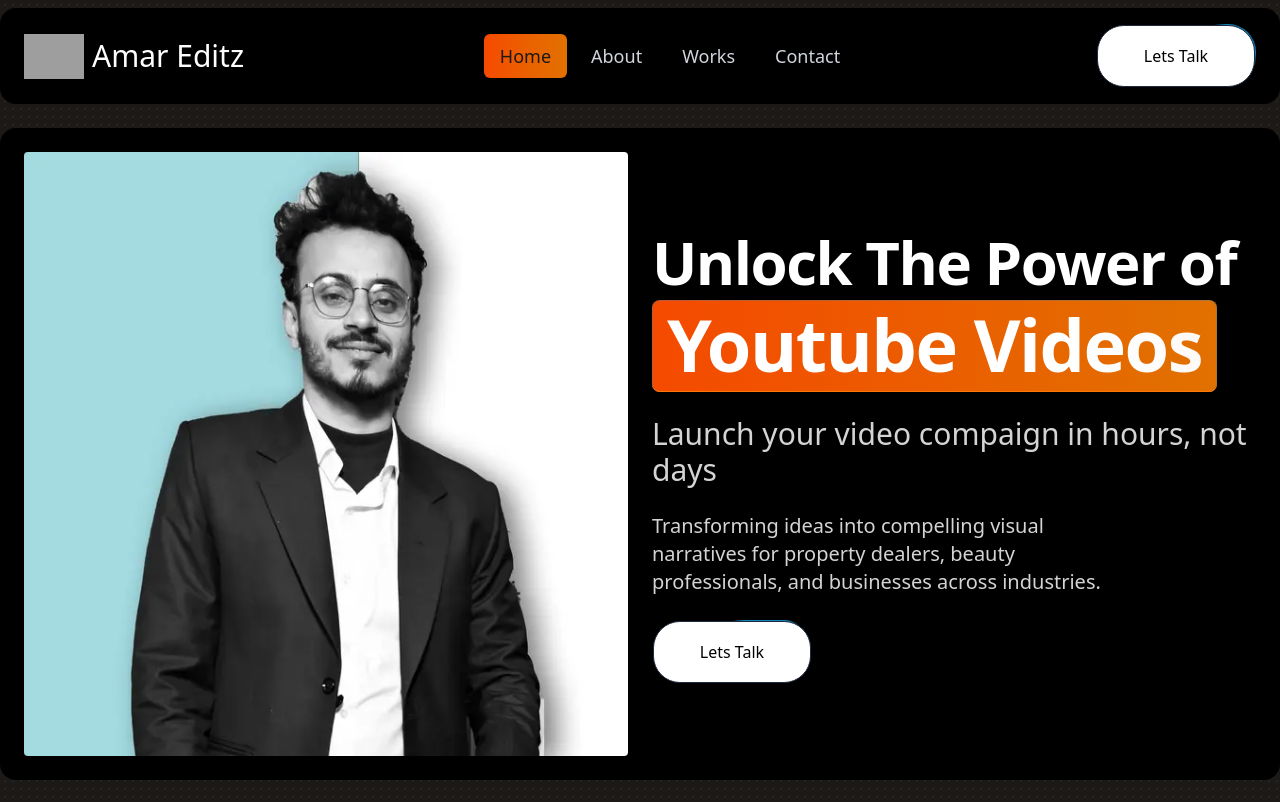
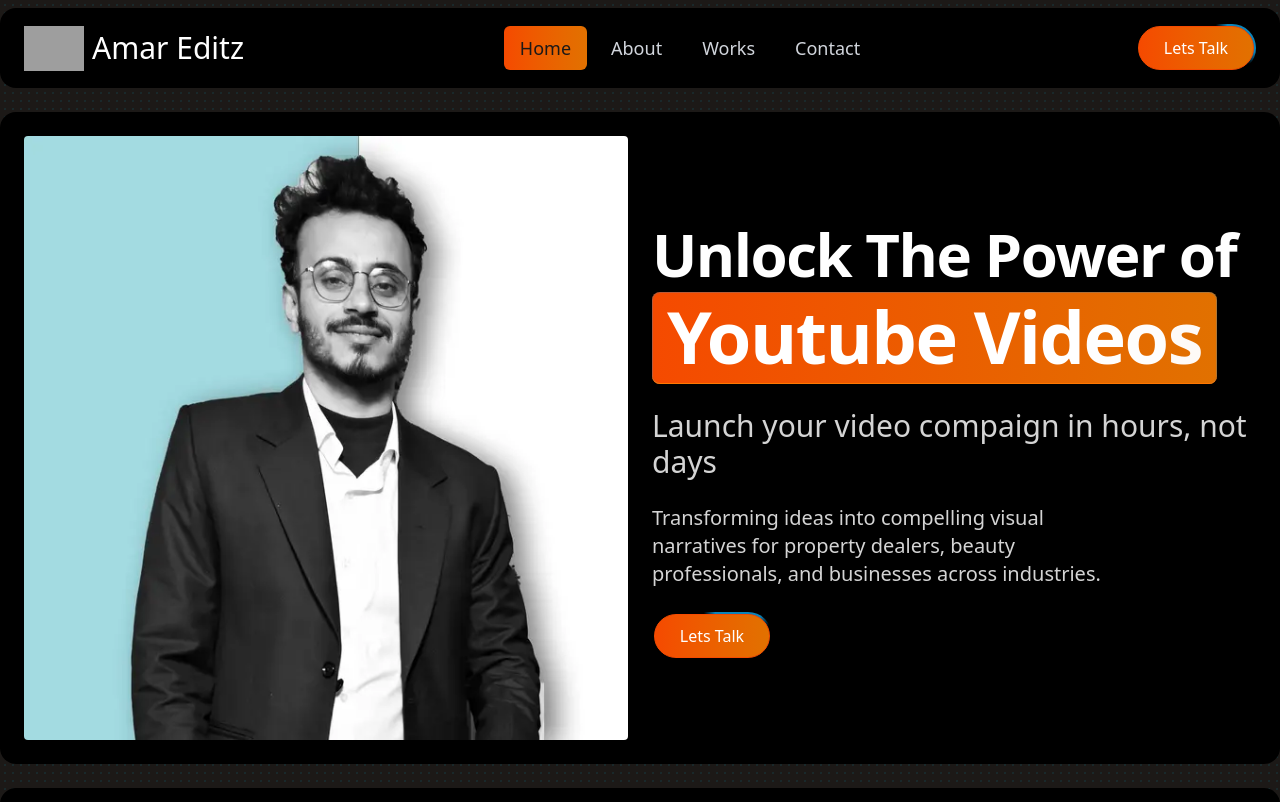
Before and after one commit to iamparmjeet/PortfolioAmarV2, a Next.js app: page / in a window 1280 px wide. Shown: the top 802 px of the page. Built offline with nearby package versions, Linux system fonts and the light colour scheme; grey boxes are pictures that could not be loaded.

Commit message:
Fixed Colors

```diff
--- a/src/components/lets-talk-btn.tsx
+++ b/src/components/lets-talk-btn.tsx
@@ -9,7 +9,7 @@ type ButtonProps = {
 
 export default function LetsTalkButton({ text, href }: ButtonProps) {
   return (
-    <Button borderRadius="1.75rem" className="relative z-10 bg-white text-black hover:bg-gray-100">
+    <Button borderRadius="1.75rem" className="relative z-10 ">
       <Link
         className="flex items-center justify-center h-full text-base font-medium "
         href={href || "/contact"}
--- a/src/components/ui/moving-border.tsx
+++ b/src/components/ui/moving-border.tsx
@@ -6,7 +6,7 @@ import {
   useMotionValue,
   useTransform,
 } from "motion/react";
-import React, { useEffect, useLayoutEffect, useRef, useState } from "react";
+import React, { useLayoutEffect, useRef, useState } from "react";
 
 import { cn } from "@/lib/utils";
 
@@ -32,7 +32,7 @@ export function Button({
   return (
     <Component
       className={cn(
-        "relative h-16 w-40 overflow-hidden bg-transparent p-[1px] text-xl",
+        "relative h-12 w-30 overflow-hidden bg-transparent p-[2px] text-xl",
         containerClassName,
       )}
       style={{
@@ -56,7 +56,7 @@ export function Button({
 
       <div
         className={cn(
-          "relative flex h-full w-full items-center justify-center border border-slate-800 bg-slate-900/[0.8] text-sm text-white antialiased backdrop-blur-xl",
+          "relative flex h-full w-full items-center justify-center border border-orange-600 bg-linear-to-r from-orange-600 to-amber-600 hover:bg-linear-to-l text-sm text-white antialiased backdrop-blur-xl",
           className,
         )}
         style={{
```
